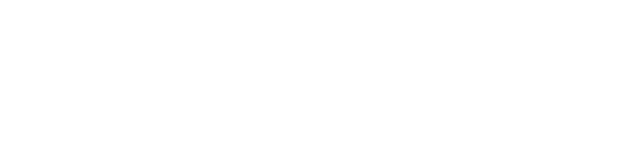
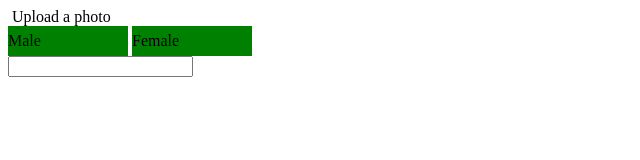
Before and after one commit to trunghongoc/ReactJS2005E-unit-6, a plain HTML site: page pet/index.html in a window 1280 px wide. Shown: the whole page, without its empty margins (0-640 px from the left). Drawn offline with Linux system fonts and the light colour scheme.

Commit message:
Hướng dẫn tạo input radio

```diff
--- a/pet/index.html
+++ b/pet/index.html
@@ -5,8 +5,24 @@
     <meta name="viewport" content="width=device-width, initial-scale=1.0">
     <title>Document</title>
     <link rel="stylesheet" href="style.css">
+    <link rel="stylesheet" href="fontawesome/css/all.min.css">
 </head>
 <body>
+    <input class="hidden" type="file" name="avatar" id="avatar">
 
+    <label class="pointer" for="avatar">
+        <img src="" alt="">
+        <span>Upload a photo</span>
+    </label>
+
+
+    <div class="gender">
+        <input class="hidden" value="male" type="radio" name="gender" id="gender-male">
+        <label for="gender-male">Male</label>
+        <input class="hidden" value="female" type="radio" name="gender" id="gender-female">
+        <label for="gender-female">Female</label>
+    </div>
+
+    <input class="none-outline" type="text" name="" id="">
 </body>
 </html>
--- a/pet/style.css
+++ b/pet/style.css
@@ -0,0 +1,19 @@
+.hidden {
+    display: none;
+}
+.pointer {
+    cursor: pointer;
+}
+.gender label {
+    padding: 6px 0;
+    width: 120px;
+    display: inline-block;
+    cursor: pointer;
+    background: green;
+}
+.gender input:checked + label {
+    background: red;
+}
+.none-outline {
+    outline: none;
+}
```
